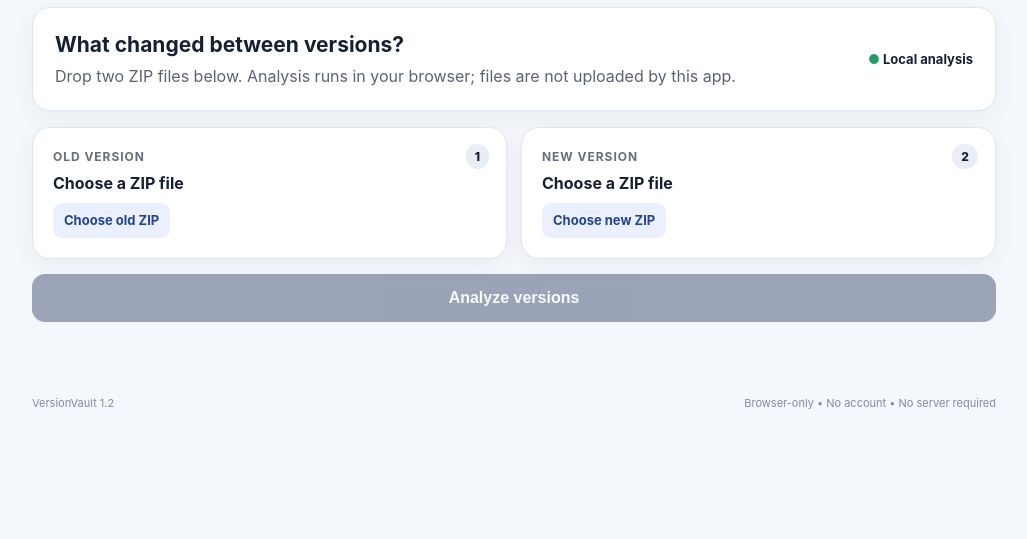
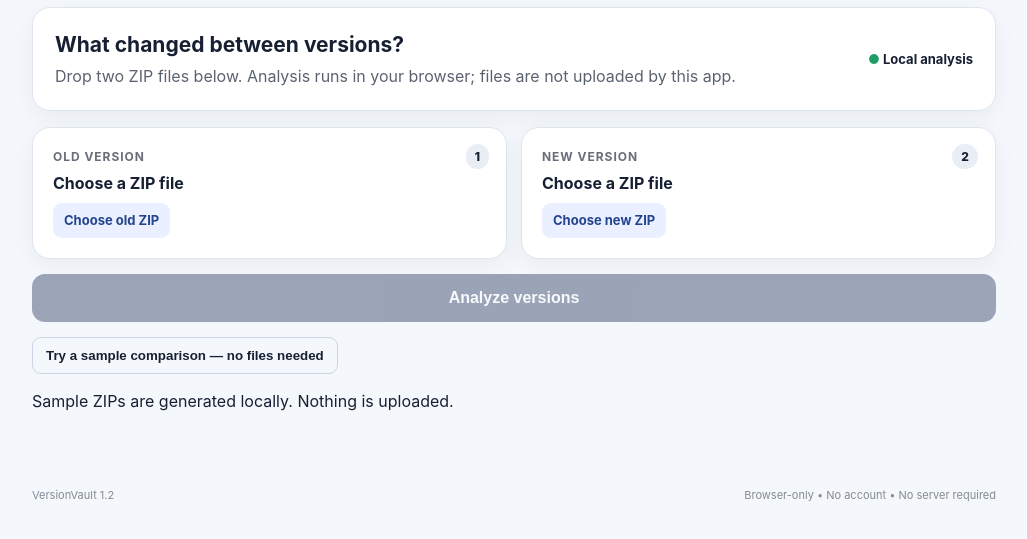
Before and after one commit to apexaimax/version-vault, a plain HTML site: page index.html in a window 1280 px wide. Shown: the part 159-698 px from the top of the page, without its empty margins (126-1153 px from the left). Drawn offline with Linux system fonts and the light colour scheme.

Commit message:
feat: improve VersionVault demo and release review clarity

```diff
--- a/index.html
+++ b/index.html
@@ -41,6 +41,8 @@
     </label>
   </section>
   <button id="analyzeBtn" class="primary" disabled>Analyze versions</button>
+  <button id="demoBtn" class="secondary demoBtn" type="button">Try a sample comparison — no files needed</button>
+  <p class="demoNote">Sample ZIPs are generated locally. Nothing is uploaded.</p>
   <div id="status" class="status" role="status"></div>
   <section id="results" hidden>
     <div id="summary"></div>
```
